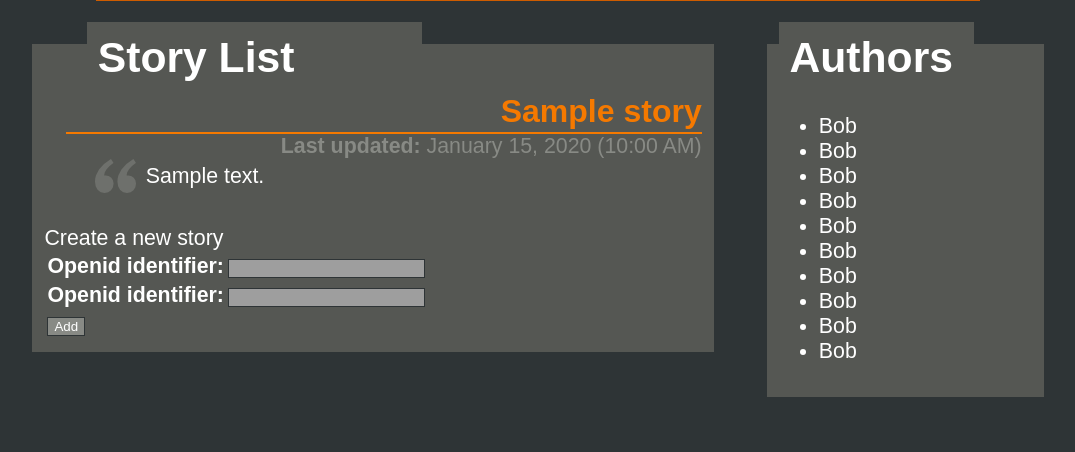
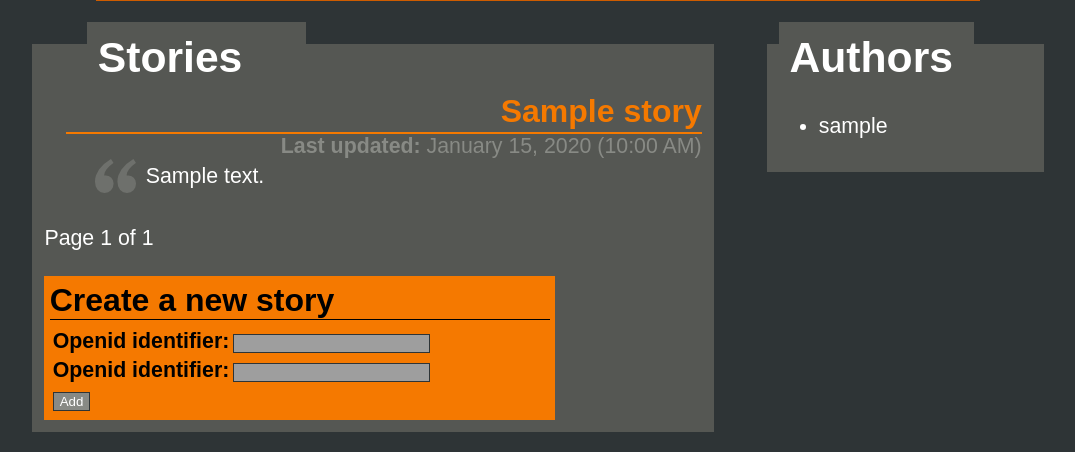
Before and after one commit to gcr/twg, a Django app: template stories/templates/stories/story_list.html in a window 1280 px wide. Shown: the part 348-800 px from the top of the page, without its empty margins (102-1177 px from the left). Run offline with Django 3.2, Linux system fonts and the light colour scheme; a user stored in the database is signed in; tables that the repository leaves empty hold one stand-in row (values such as "Sample post"); the template is opened without the code that fills it: values that come from a table or form of the project are taken from there, most other values are stand-ins (such as "Sample title", 1, 10 or a date in 2020); grey boxes are pictures that could not be loaded.

Commit message:
Form stuff

```diff
--- a/static/stylesheet.css
+++ b/static/stylesheet.css
@@ -97,7 +97,7 @@ input {
     margin-left: 1em;
     margin-bottom: 0em;
     padding: 0.25em;
-    padding-right: 3em;
+    padding-right: 1.5em;
     width: auto;
 }
 .content-frame h2 {
@@ -166,3 +166,14 @@ input.openid {
     text-align: left;
     color: #fff;
 }
+
+.form {
+    width: 500px;
+    background-color: #f57900;
+    padding: 0.25em;
+    color: #000;
+}
+.form h2 {
+    margin: 0 0 0.2em 0;
+    border-bottom: solid 1px #000;
+}
--- a/stories/templates/stories/story_list.html
+++ b/stories/templates/stories/story_list.html
@@ -2,9 +2,9 @@
 
 {% load humanize %}
 
-{% block title %}Story list{% endblock %}
+{% block title %}Stories{% endblock %}
 
-{% block content-title %}Story List{% endblock %}
+{% block content-title %}Stories{% endblock %}
 {% block content %}
     <div class="story-list">
         {% if story_list %}
@@ -25,39 +25,41 @@
         {% endif%}
     </div>
 
+    <div class="pagination">
+        {% if page_obj.has_previous %}
+            <a href="?page={{ page_obj.previous_page_number }}">« Newer</a>
+        {% endif %}
+        Page {{ page_obj.number }} of {{ paginator.num_pages }}
+        {% if page_obj.has_next %}
+            <a href="?page={{ page_obj.next_page_number}}">Older »</a>
+        {% endif %}
+    </div>
+
+    <br />
     {% if user.is_authenticated %}
-        <div class="ui-widget-content ui-corner-all" style="width:500px;">
-            <div class="ui-corner-top ui-widget-header">Create a new story</div>
+        <div class="form">
+            <h2>Create a new story</h2>
             <form method="post" action="{% url story_create_new %}">
                 <table>
                     {{ story_form.as_table }}
                     {{ frag_form.as_table }}
                     <tr>
                         <td>
-                            <input type="submit" class="ui-corner-all ui-state-default" value="Add">
+                            <input type="submit" value="Add">
                         </td>
                     </tr>
                 </table>
             </form>
         </div>
     {% endif %}
-
 {% endblock %}
 
 {# Right page #}
 {% block content-right-title %}Authors{% endblock %}
 {% block content-right %}
 <ul>
-<li>Bob</li>
-
-<li>Bob</li>
-<li>Bob</li>
-<li>Bob</li>
-<li>Bob</li>
-<li>Bob</li>
-<li>Bob</li>
-<li>Bob</li>
-<li>Bob</li>
-<li>Bob</li>
+{% for author in authors %}
+    <li>{{ author.username }}</li>
+{% endfor %}
 </ul>
 {% endblock %}
```
Also changed, not shown: stories/forms.py (+2 -2 lines), stories/urls.py (+3 -0 lines), static/flowRoot2383.png (deleted).
